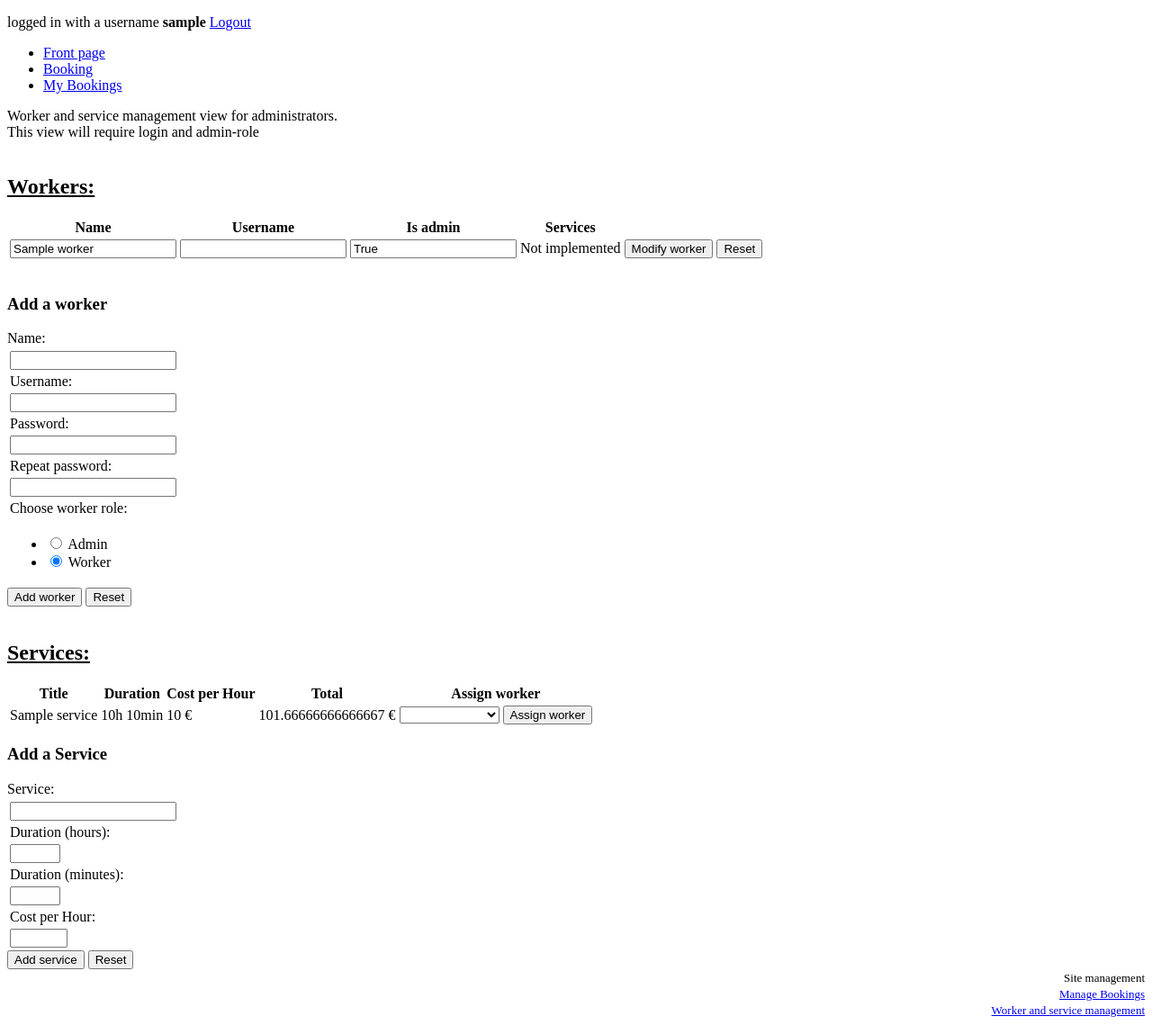
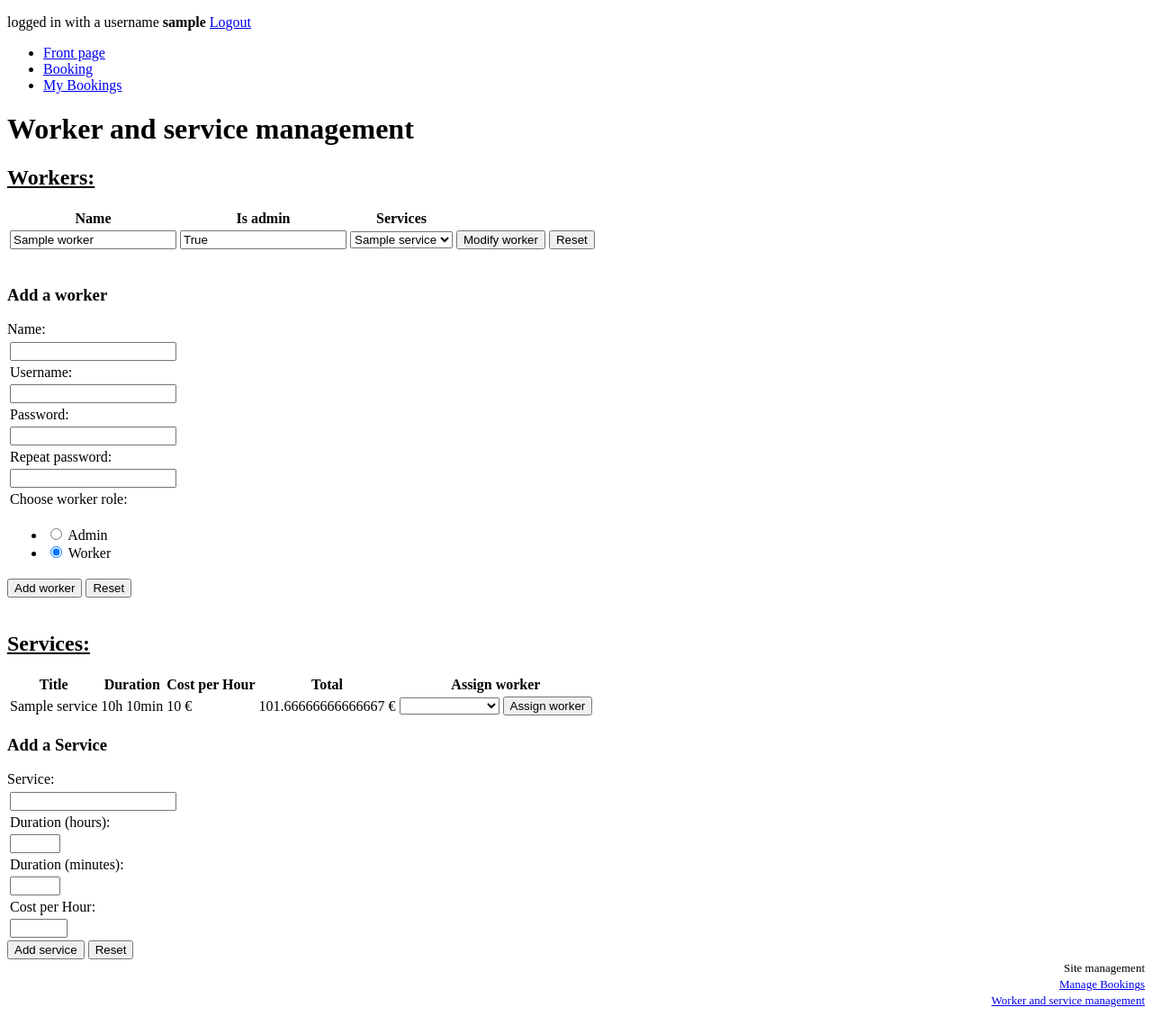
Before and after one commit to sokkanen/OL_Booking, a Flask app: page /worker in a window 1280 px wide. Shown: the whole page at 90% size. Run offline with Flask 2, Linux system fonts and the light colour scheme; a user stored in the database is signed in; tables that the repository leaves empty hold one stand-in row (values such as "Sample post").

Commit message:
any-many liitos työntekijän ja palvelun välillä. Listaus toimii /worker -näkymässä molempiin suuntiin.

```diff
--- a/application/account/models.py
+++ b/application/account/models.py
@@ -23,3 +23,9 @@
 
     def is_authenticated(self):
         return True
+
+# Erillisenä tauluna?
+class Role(db.Model):
+    __tablename = 'roles'
+    id = db.Column(db.Integer(), primary_key=True)
+    name = db.Column(db.String(20), unique=True)
--- a/application/booking/models.py
+++ b/application/booking/models.py
@@ -7,6 +7,7 @@
     confirmed = db.Column(db.Boolean, nullable=False)
     requested_date = db.Column(db.DateTime, nullable=False)
     customer_id = db.Column(db.Integer, db.ForeignKey('customer.id'), nullable=False)
+    worker_id = db.Column(db.Integer, db.ForeignKey('worker.id'))
 
     # Käyttäjä ja työntekijä tullaan toteuttamaan viiteavaimilla...
 
--- a/application/models.py
+++ b/application/models.py
@@ -17,4 +17,4 @@
     date_created = db.Column(db.DateTime, default=db.func.current_timestamp())
     date_modified = db.Column(db.DateTime, default=db.func.current_timestamp(),
                               onupdate=db.func.current_timestamp())
-    name = db.Column(db.String(144), nullable=False)
+    name = db.Column(db.String(144), nullable=False, unique=True)
--- a/application/templates/worker/list.html
+++ b/application/templates/worker/list.html
@@ -1,13 +1,11 @@
 {% extends "layout.html" %}
 
 {% block body %}
-        Worker and service management view for administrators.<br/>
-        This view will require login and admin-role<br/><br/>
+        <h1>Worker and service management</h1>
         <h2><u>Workers:</u></h2>
 <table>
     <tr>
         <th>Name</th>
-        <th>Username</th>
         <th>Is admin</th>
         <th>Services</th>
     </tr>
@@ -16,9 +14,14 @@
             <tr>
                 <form method="POST" action="{{ url_for('worker_modify', worker_id=worker.id) }}">
                     <td><input type="text" name="name" value='{{ worker.name }}'/></td>
-                    <td><input type="text" name="username" value='{{ worker.username }}'/></td>
                     <td><input type="text" name="admin" value='{{ worker.isAdmin }}'/></td>
-                    <td>Not implemented</td>
+                    <td>
+                        <select>
+                        {% for service in worker.services%}
+                        <option value="{{ service.name}}">{{ service.name }}</option>
+                        {% endfor %}
+                        </select>
+                    </td>
                     <td><input type="submit" value="Modify worker"/></td>
                     <td><input type="reset"></td>
                 </form>
@@ -124,7 +127,7 @@
             <td>{{ service.cost_per_hour }} €</td>
             <td>{{ (service.cost_per_hour) * (service.duration_hrs) + ((service.cost_per_hour) * (service.duration_mins) / 60) }} €</td>
             <td>
-                <form method="POST" action="{{ url_for('worker_assign') }}">
+                <form method="POST" action="{{ url_for('worker_assign', service_id=service.id) }}">
                 {{ swform.workers_list }}
                 <input type="submit" name="assign_worker "value="Assign worker"/>
                 </form>
--- a/application/worker/views.py
+++ b/application/worker/views.py
@@ -46,11 +46,14 @@
     db.session().commit()
     return redirect(url_for("worker_index"))
 
-@app.route("/worker/assign", methods=["POST"])
+@app.route("/worker/assign/<service_id>/", methods=["POST"])
 @login_required
-def worker_assign():
-    # TARVITSEE LIITOSTAULUN
-    print("hi!")
+def worker_assign(service_id):
+    form = Service_Worker_Form(request.form)
+    w = form.workers_list.data
+    s = Service.query.get(service_id)
+    w.services.append(s)
+    db.session.commit()
     return redirect(url_for("worker_index"))
 
 @app.route("/worker/add_service", methods=["POST"])
```
Also changed, not shown: application/worker/models.py (+7 -0 lines), application/service/models.py (line endings or trailing spaces).
